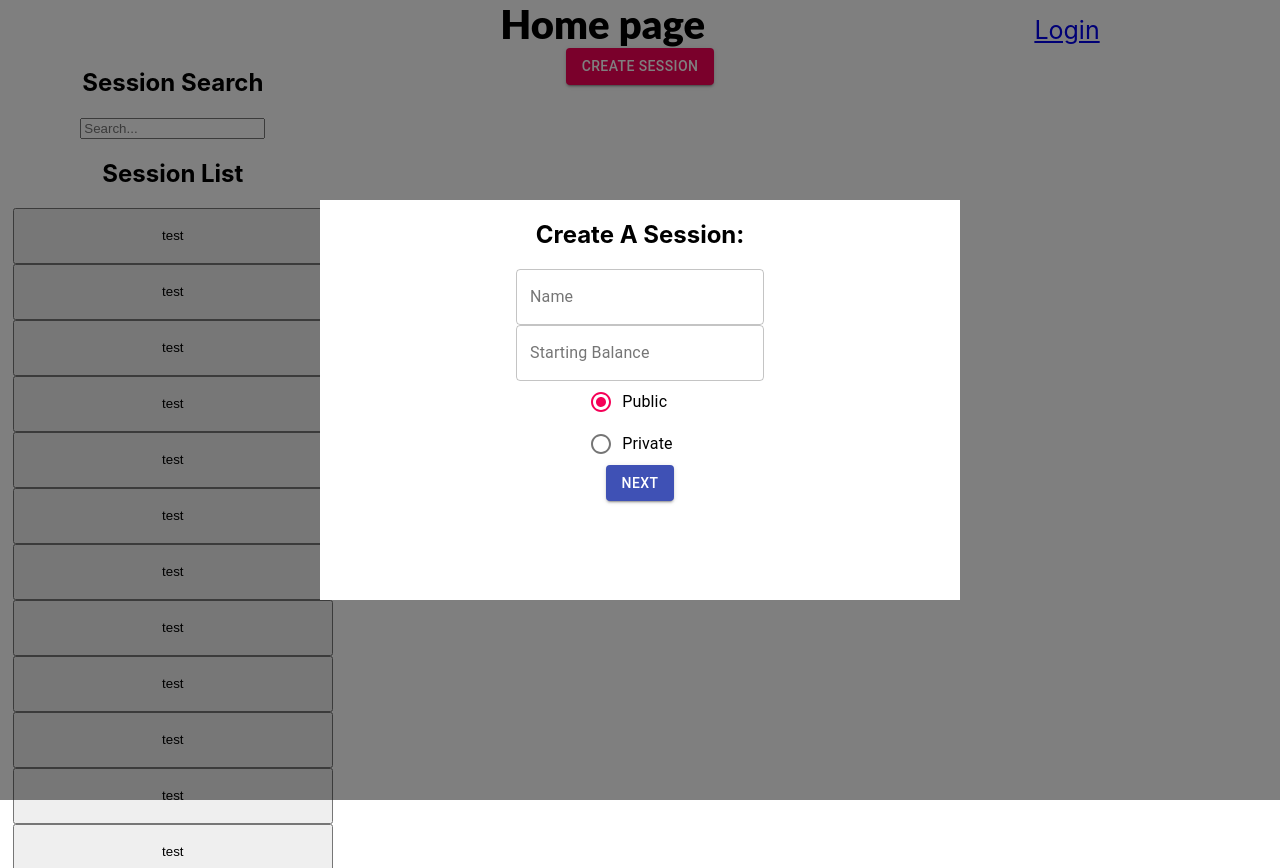
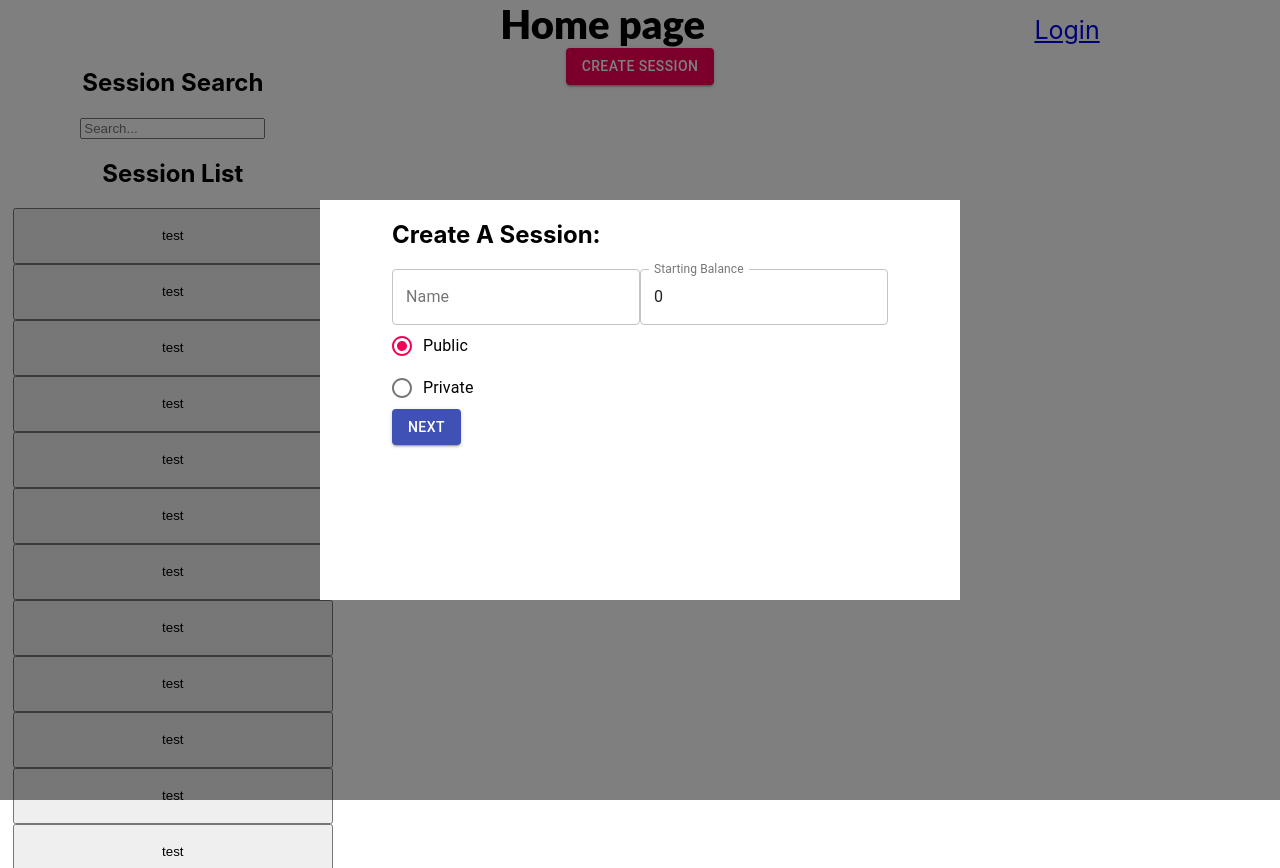
Before and after one commit to StockMarketSimulator-CSC-59867-03/SMSimulator_Website, a React (Create React App) app: page / in a window 1280 px wide. Both pictures are taken after typing "Sample" into the empty fields and a click on the button "CREATE SESSION". Built offline with nearby package versions, Linux system fonts and the light colour scheme.

Commit message:
SMS-63 Added call to the database to pass form to the backend and then create a session

```diff
--- a/package.json
+++ b/package.json
@@ -5,6 +5,7 @@
   "proxy": "http://localhost:9000/",
   "dependencies": {
     "@material-ui/core": "^4.9.4",
+    "@material-ui/lab": "^4.0.0-alpha.44",
     "@testing-library/jest-dom": "^4.2.4",
     "@testing-library/react": "^9.4.0",
     "@testing-library/user-event": "^7.2.1",
--- /dev/null
+++ b/src/Components/CreateSessionModal/CreateSessionForm1.tsx
@@ -0,0 +1,52 @@
+import React from "react";
+
+import TextField from "@material-ui/core/TextField";
+import Backdrop from "@material-ui/core/Backdrop";
+import Fade from "@material-ui/core/Fade";
+import { RadioGroup, FormControlLabel, Radio, Grid, FormControl } from "@material-ui/core";
+import Button from "@material-ui/core/Button";
+
+export default function form1(props: any){
+    return (
+        <form onSubmit={props.handleSubmit}>
+
+        <h2>Create A Session:</h2>
+        <TextField
+          name="sessionName"
+          id="outlined-basic"
+          label="Name"
+          variant="outlined"
+          value={props.values.sessionName}
+          onChange={props.handleChange}
+        />
+        <TextField
+          name="sessionBalance"
+          id="outlined-basic"
+          label="Starting Balance"
+          variant="outlined"
+          value={props.values.sessionBalance}
+          onChange={props.handleChange}
+        />
+        <RadioGroup
+          aria-label="Session Type:"
+          name="sessionType"
+          value={props.values.sessionType}
+          onChange={props.handleChange}
+        >
+          <FormControlLabel
+            value="public"
+            control={<Radio />}
+            label="Public"
+          />
+          <FormControlLabel
+            value="private"
+            control={<Radio />}
+            label="Private"
+          />
+        </RadioGroup>
+        <Button type="submit" variant="contained" color="primary">
+          Next
+        </Button>
+        </form>
+    );
+}
--- a/src/Components/CreateSessionModal/CreateSessionModal.tsx
+++ b/src/Components/CreateSessionModal/CreateSessionModal.tsx
@@ -9,12 +9,27 @@ import "../../App.scss";
 import TextField from "@material-ui/core/TextField";
 import Backdrop from "@material-ui/core/Backdrop";
 import Fade from "@material-ui/core/Fade";
-import { RadioGroup, FormControlLabel, Radio, Grid } from "@material-ui/core";
+import {
+  RadioGroup,
+  FormControlLabel,
+  Radio,
+  Grid,
+  FormControl
+} from "@material-ui/core";
+import Pagination from "@material-ui/lab/Pagination";
+import Page1 from "./CreateSessionForm1";
 
-type sessionModalProps = {};
+import Page2 from "./CreateSessionStockSelecter";
+
+type sessionModalProps = {
+  onSessionCreate: any
+};
 type sessionModalState = {
   open: boolean;
-  value: any;
+  sessionName: string;
+  sessionBalance: number;
+  sessionType: any;
+  pageNumber: number;
 };
 export default class sessionModal extends React.Component<
   sessionModalProps,
@@ -24,9 +39,15 @@ export default class sessionModal extends React.Component<
     super(props);
     this.state = {
       open: false,
-      value: "public"
+      sessionBalance: 0,
+      sessionName: "",
+      sessionType: "public",
+      pageNumber: 1
     };
   }
+
+
+  createSession(){}
 
   render() {
     const styles = {
@@ -41,13 +62,6 @@ export default class sessionModal extends React.Component<
       });
     };
 
-    const setvalue = (param: any) => {
-      this.setState({
-        open: true,
-        value: param
-      });
-    };
-
     const handleOpen = () => {
       setOpen(true);
     };
@@ -56,14 +70,37 @@ export default class sessionModal extends React.Component<
       setOpen(false);
     };
 
-    const handleChange = (event: React.ChangeEvent<HTMLInputElement>) => {
-      setvalue((event.target as HTMLInputElement).value);
+    const handleChange = (event: any) => {
+      const name = event.target.name;
+      const value = event.target.value;
+
+      this.setState({
+        ...this.state,
+        [name]: value
+      });
     };
 
+    const handleSubmit = (event: any) => {
+      console.log("Handle Submit");
+      console.log(this.state);
+
+      this.props.onSessionCreate(this.state.sessionName,this.state.sessionBalance, this.state.sessionType)
+      .then(()=>{
+        this.setState({
+          ...this.state,
+          pageNumber: 2
+        });
+      })
+      .catch((err: any) => {
+        console.log(err);
+      });
+      event.preventDefault();
+    };
+    let checked = false;
     return (
       <div>
         <Button color="secondary" variant="contained" onClick={handleOpen}>
-          Create Session
+          Create Session{" "}
         </Button>
         <Modal
           aria-labelledby="simple-modal-title"
@@ -89,37 +126,23 @@ export default class sessionModal extends React.Component<
                 justify="center"
                 alignItems="center"
               >
-                <h2>Create A Session:</h2>
-                <TextField
-                  id="outlined-basic"
-                  label="Name"
-                  variant="outlined"
-                />
-                <TextField
-                  id="outlined-basic"
-                  label="Starting Balance"
-                  variant="outlined"
-                />
-                <RadioGroup
-                  aria-label="Session Type:"
-                  name="sessionType"
-                  value={this.state.value}
-                  onChange={handleChange}
-                >
-                  <FormControlLabel
-                    value="public"
-                    control={<Radio />}
-                    label="Public"
-                  />
-                  <FormControlLabel
-                    value="private"
-                    control={<Radio />}
-                    label="Private"
-                  />
-                </RadioGroup>
-                <Button variant="contained" color="primary">
-                  Next
-                </Button>
+                <Fade in={this.state.pageNumber == 1}>
+                  <div>
+                    <Page1
+                      handleSubmit={handleSubmit}
+                      handleClose={handleClose}
+                      handleChange={handleChange}
+                      values={this.state}
+                    ></Page1>
+                  </div>
+                </Fade>
+
+                <Fade in={this.state.pageNumber == 2}>
+                  <div>
+                    <Page2></Page2>
+                  </div>
+                </Fade>
+
               </Grid>
             </div>
           </Fade>
--- /dev/null
+++ b/src/Components/CreateSessionModal/CreateSessionStockSelecter.tsx
@@ -0,0 +1,8 @@
+import React from "react";
+
+export default function stockSelecter(props: any){
+
+    return (
+        <h1>Session Created</h1>
+    );
+}
--- a/src/HPage/home.tsx
+++ b/src/HPage/home.tsx
@@ -20,10 +20,11 @@ class Home extends React.Component<MWProps, MWState> {
         }
     }
 
-    createSession(sessionName: string, startingBalance: number, type: string) {
+    createSession(sessionName: string, startingBalance: number, type: string) : Promise<any> {
         console.log("Creating Session");
         const data = { name: sessionName, balance: startingBalance, type: type};
 
+        return new Promise((resolve,reject)=>{
             fetch('/createSession', {
                 method: 'POST',
                 headers: {
@@ -32,11 +33,15 @@ class Home extends React.Component<MWProps, MWState> {
                 body: JSON.stringify(data),
             })
                 .then((response) => {
+                    resolve(response);
                     console.log(response);
                 })
                 .catch((error) => {
+                    reject(error);
                     console.error('Error:', error);
                 });
+        });
+
     }
 
     render() {
@@ -55,7 +60,7 @@ class Home extends React.Component<MWProps, MWState> {
 
                 </div>
 
-                <CreateSessionModal></CreateSessionModal>
+                <CreateSessionModal onSessionCreate={this.createSession}></CreateSessionModal>
 
             </div>
         );
```
Also changed, not shown: 1 other file (tests, documents, lock files or other folders). Lines whose indentation alone changed are shown as unchanged.
